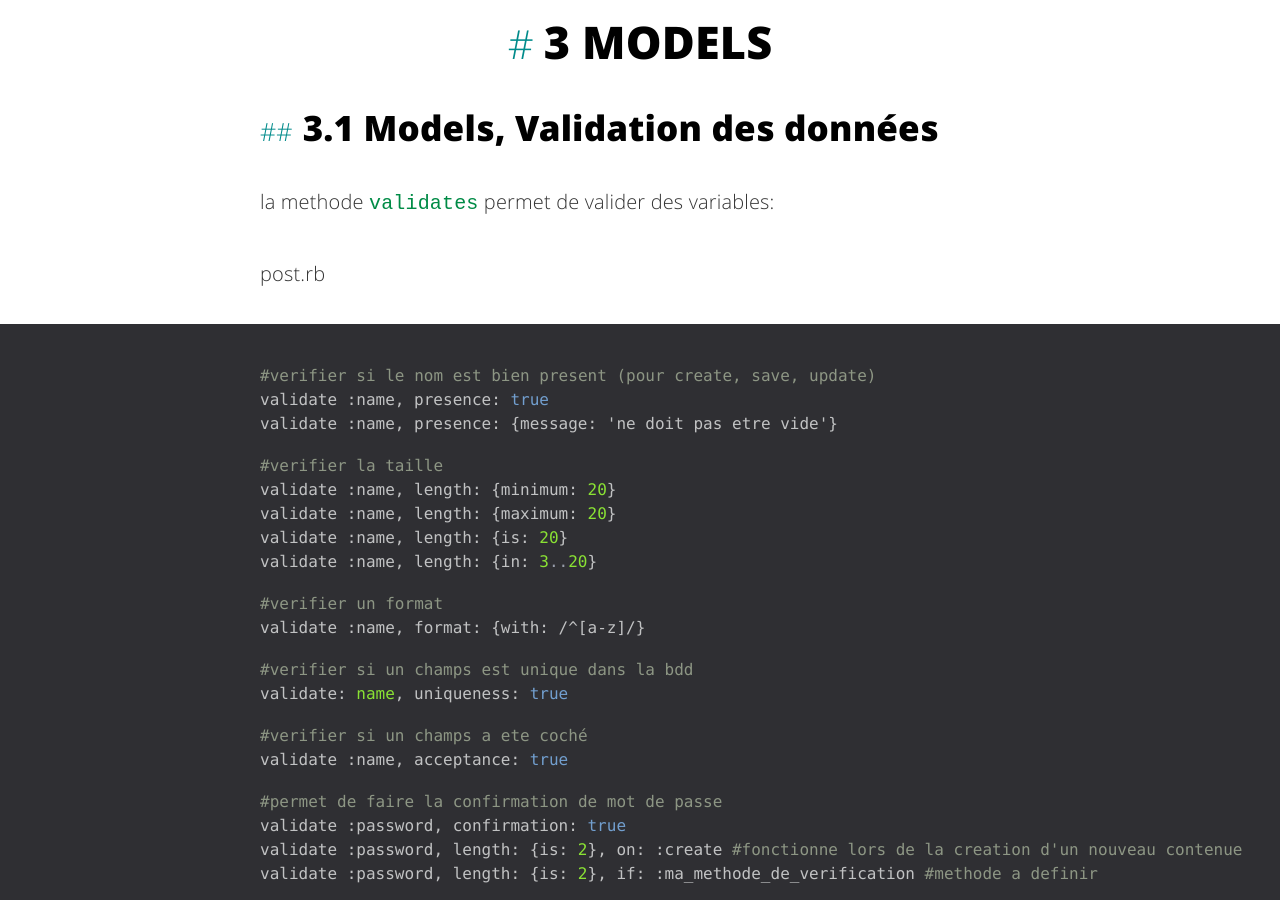
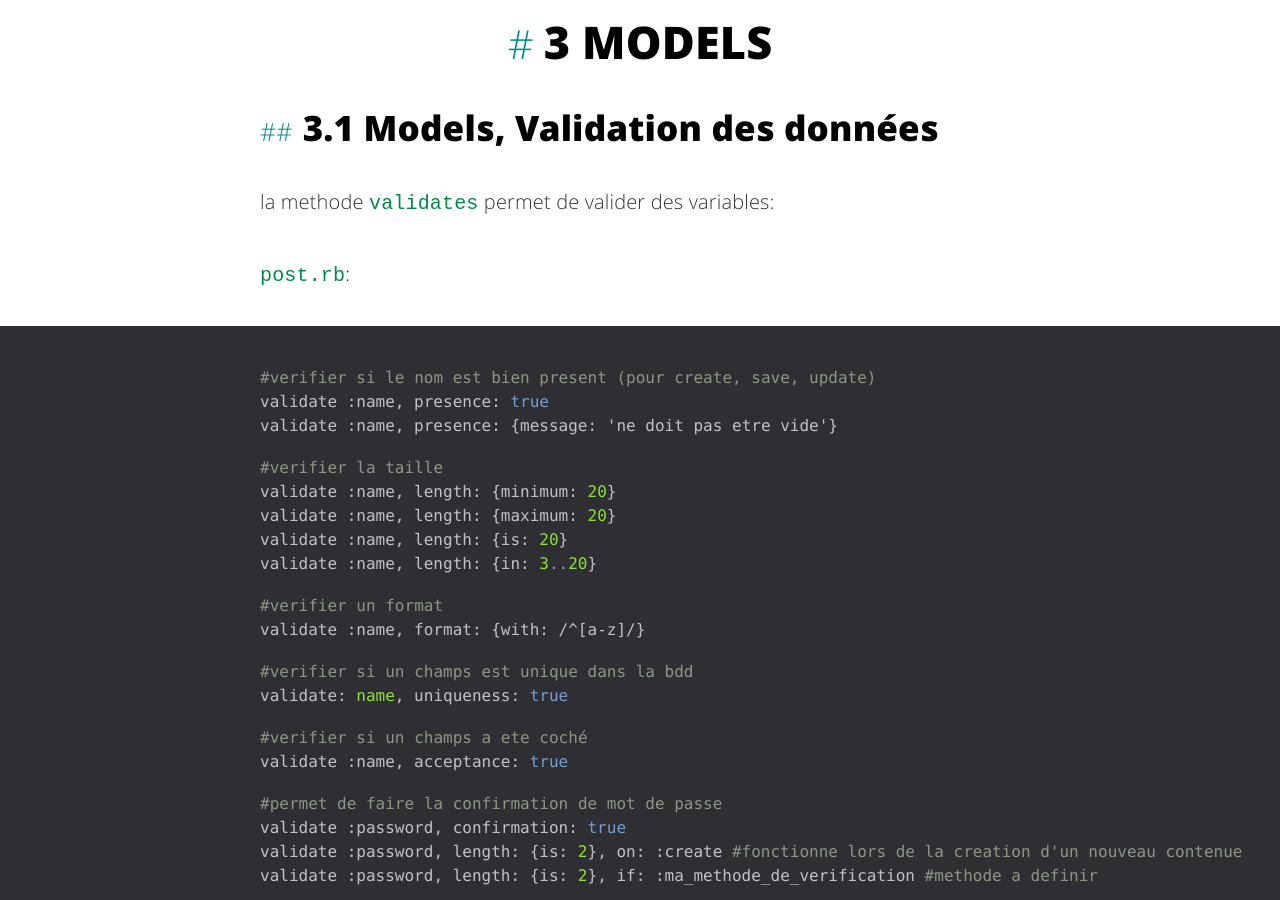
Before and after one commit to fasca/fasca.github.io, a Jekyll site: the page built from _posts/2017-10-27-RoR-Grafikart.md, in a window 1280 px wide and 900 px high, scrolled down 30507 px. Built offline with Jekyll 4.4.1, drawn with Linux system fonts in a browser that asks for light colours; comment, search, counter and statistics services are not loaded.

````diff
--- a/_posts/2017-10-27-RoR-Grafikart.md
+++ b/_posts/2017-10-27-RoR-Grafikart.md
@@ -830,7 +830,7 @@ La gem Jbuilder permet de rendre du JSON avec des vues plus specifiques...
 
 la methode `validates` permet de valider des variables:
 
-post.rb
+`post.rb`:
 ```ruby
 #verifier si le nom est bien present (pour create, save, update)
 validate :name, presence: true
````
